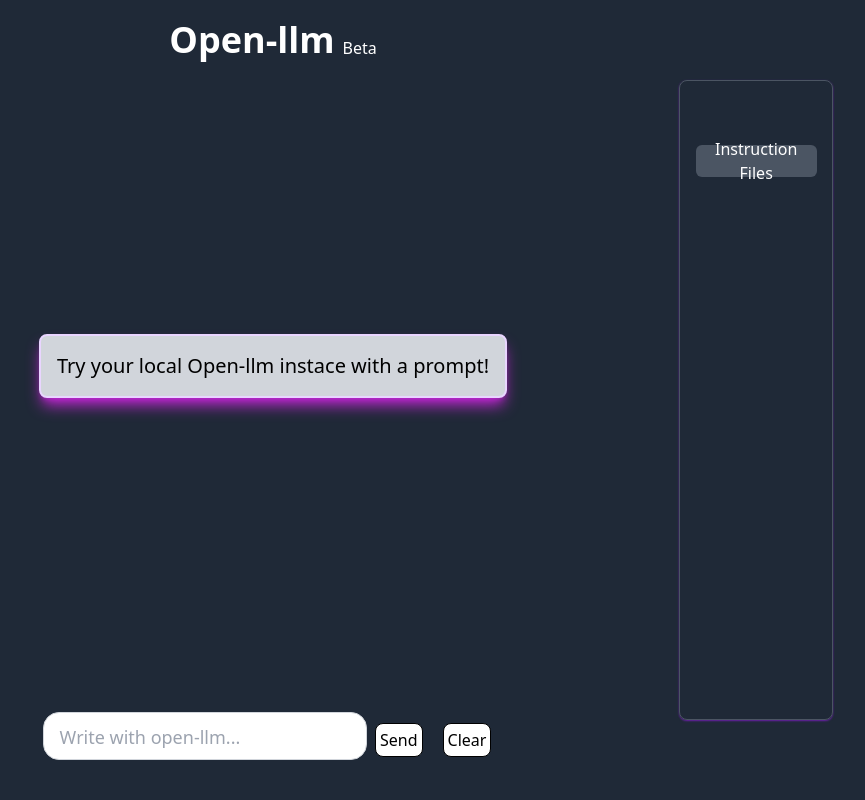
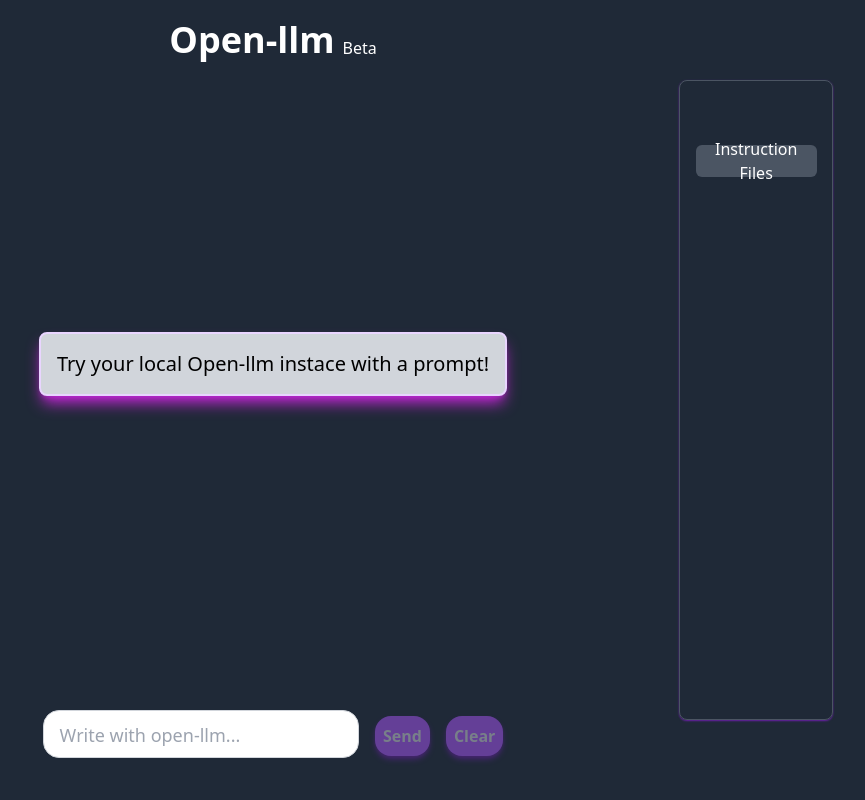
Before and after one commit to AljoschaBurger/open-llm, a React (Create React App) app in the folder frontend/: page / in a window 1280 px wide. Shown: the whole page, without its empty margins (407-1272 px from the left). Built offline with nearby package versions, Linux system fonts and the light colour scheme.

Commit message:
finally functional instructions!

```diff
--- a/frontend/src/llm/InstructionFileList.tsx
+++ b/frontend/src/llm/InstructionFileList.tsx
@@ -37,15 +37,15 @@ export default function InstructionFileList({ onClose }: InstructionFileListProp
 
     const [activeInstruction, setActiveInstruction] = useState(localStorage.getItem("activeInstruction") ?? "");
 
-    const handleClick = (index: number) => {
-        if (activeInstruction === String(index)) {
+    const handleClick = (index: number, name: string) => {
+        if ((activeInstruction === name)) {
             setActiveInstruction("");
             localStorage.setItem("activeInstruction", "");
             return;
         }
 
-        localStorage.setItem("activeInstruction", String(index));
-        setActiveInstruction(String(index));
+        localStorage.setItem("activeInstruction", name);
+        setActiveInstruction(name);
     }
 
     const [isAddModalOpen, setIsAddModalOpen] = useState<boolean>(false);
@@ -69,10 +69,10 @@ export default function InstructionFileList({ onClose }: InstructionFileListProp
                     {
                         instructionFiles.length !== 0 ? (
                             instructionFiles.map((file, index) => (
-                                activeInstruction == String(index) ? (
-                                    <button onClick={() => handleClick(index)} key={index} className="flex items-center justify-center text-sm h-10 p-3 w-[90%] bg-white border-purple-400 shadow-md shadow-purple-600 border rounded-full scale-110 transition-transform duration-200 overflow-hidden flex-shrink-0">{file.name}</button>
+                                activeInstruction == file.name ? (
+                                    <button onClick={() => handleClick(index, file.name)} key={index} className="flex items-center justify-center text-sm h-10 p-3 w-[90%] bg-white border-purple-400 shadow-md shadow-purple-600 border rounded-full scale-110 transition-transform duration-200 overflow-hidden flex-shrink-0">{file.name}</button>
                                     ) : (
-                                    <button onClick={() => handleClick(index)} key={index} className="flex items-center justify-center text-sm h-10 border p-3 w-[90%] border-transparent bg-white rounded-full hover:scale-105 transition-transform duration-200 overflow-hidden flex-shrink-0">{file.name}</button>
+                                    <button onClick={() => handleClick(index, file.name)} key={index} className="flex items-center justify-center text-sm h-10 border p-3 w-[90%] border-transparent bg-white rounded-full hover:scale-105 transition-transform duration-200 overflow-hidden flex-shrink-0">{file.name}</button>
                                 )
                             )
                         )
@@ -82,9 +82,9 @@ export default function InstructionFileList({ onClose }: InstructionFileListProp
                     }
                 </div>
                 <div className="flex justify-center gap-x-2">
-                    <button onClick={() => setIsAddModalOpen(true)} className="text-white font-bold w-[30%] border p-2 bg-green-400 shadow-lg border-green-700 shadow-gray-700 rounded-full hover:scale-105 transition-transform duration-200 overflow-auto">Add</button>
-                    <button disabled={instructionFiles.length === 0} className={`text-white font-bold w-[30%] border p-2 bg-red-400 shadow-lg border-red-700 disabled:bg-gray-500 disabled:border-none disabled:hover:scale-100 disabled:text-gray-300 disabled:cursor-not-allowed disabled:opacity-50  shadow-gray-700 rounded-full hover:scale-105 transition-transform duration-200 overflow-auto`}>Del</button>
-                    <button disabled={instructionFiles.length === 0} className="text-white font-bold w-[30%] border p-2 bg-orange-400 shadow-lg border-orange-700 shadow-gray-700 disabled:bg-gray-500 disabled:border-none disabled:hover:scale-100 disabled:text-gray-300 disabled:cursor-not-allowed disabled:opacity-50 rounded-full hover:scale-105 transition-transform duration-200 overflow-auto">Edit</button>
+                    <button onClick={() => setIsAddModalOpen(true)} className="text-white font-bold w-[30%] border p-2 bg-purple-500 shadow-lg border-none shadow-gray-700 rounded-full hover:scale-105 transition-transform duration-200 overflow-auto">Add</button>
+                    <button disabled={instructionFiles.length === 0} className={`text-white font-bold w-[30%] border p-2 bg-purple-500 shadow-lg border-none disabled:bg-gray-500 disabled:border-none disabled:hover:scale-100 disabled:text-gray-300 disabled:cursor-not-allowed disabled:opacity-50  shadow-gray-700 rounded-full hover:scale-105 transition-transform duration-200 overflow-auto`}>Del</button>
+                    <button disabled={instructionFiles.length === 0} className="text-white font-bold w-[30%] border p-2 bg-purple-500 shadow-lg border-none shadow-gray-700 disabled:bg-gray-500 disabled:border-none disabled:hover:scale-100 disabled:text-gray-300 disabled:cursor-not-allowed disabled:opacity-50 rounded-full hover:scale-105 transition-transform duration-200 overflow-auto">Edit</button>
 
                 </div>
                 </div>
--- a/frontend/src/llm/chat.tsx
+++ b/frontend/src/llm/chat.tsx
@@ -1,4 +1,4 @@
-import { useEffect, useState, useRef } from "react";
+import { useEffect, useState, useRef, useMemo } from "react";
 import PromptRequest from "./request";
 import localforage from "localforage";
 import Header from "./Header";
@@ -24,7 +24,7 @@ export default function Chat() {
 
     const [history, setHistory] = useState<ChatEntry[]>([]);
     const [prompt, setPrompt] = useState("");
-    const [isAtBottom, setIsAtBottom] = useState(true); // New state for scroll position
+    const [isAtBottom, setIsAtBottom] = useState(true);
 
     const getNextId = (): number => {
       return history.length > 0
@@ -59,17 +59,35 @@ export default function Chat() {
     }
 
     const sendPrompt = async () => {
+        updateLocalStorageLength();
         const currentPrompt = prompt;
         setIsAtBottom(true); // Force scroll to bottom when user sends a message
         addPromptToHistory(currentPrompt);
         setPrompt("");
 
+        interface ChatRequest {
+          prompt: string;
+          instruction?: string;
+        }
+
         const responseId = addResponseToHistory();
+
+        const payload: ChatRequest = {
+          prompt: currentPrompt
+        };
+
+        const instruction = localStorage.getItem("activeInstruction");
+
+        if (instruction && instruction.trim() !== "") {
+            payload.instruction = instruction;
+        }
+
+        console.log(localStorage.getItem("activeInstruction"));
 
         const response = await fetch("http://localhost:8080/ask", {
           method: "POST",
           headers: { "Content-Type": "application/json" },
-          body: JSON.stringify({ prompt: currentPrompt }),
+          body: JSON.stringify(payload),
         });
 
         const reader = response.body!.getReader();
@@ -164,11 +182,23 @@ export default function Chat() {
     async function clearLocalForage() {
       try {
         await localforage.clear();
+        updateLocalStorageLength();
         window.location.reload();
       } catch (err) {
         console.error("Error while trying to clear localforage", err);
       }
     }
+
+    const [localStorageSize, setLocalStorageSize] = useState<number>(0);
+
+    async function updateLocalStorageLength() {
+        const length = await localforage.length();
+        setLocalStorageSize(length);
+    }
+
+    useEffect(() => {
+      updateLocalStorageLength();
+    }, [history]);
 
     const [showInstructions, setShowInstructions] = useState(false);
 
@@ -225,7 +255,7 @@ export default function Chat() {
                 <div className="flex justify-center bg-gray-300 p-4 text-xl rounded-lg shadow-fuchsia-600 shadow-lg border-2 border-purple-200">Try your local Open-llm instace with a prompt!</div>
               )
             }
-            <div className="flex flex-row mt-10 mb-10 items-center justify-center w-[40%]">
+            <div className="flex flex-row mt-10 mb-10 items-center justify-center w-[40%] gap-x-2">
               <PromptRequest
                 value={prompt}
                 onChange={setPrompt}
@@ -233,8 +263,8 @@ export default function Chat() {
                 minRows={1}
                 onKeyDown={handleKeyDown}
               />
-              <div className="flex ml-2 justify-end mr-3"><button onClick={sendPrompt} className="border border-md border-black rounded-lg p-1 mt-2 bg-white">Send</button></div>
-              <div className="flex ml-2 justify-end mr-3"><button onClick={clearLocalForage} className="border border-md border-black rounded-lg p-1 mt-2 bg-white">Clear</button></div>
+              <div className="flex ml-2 justify-end mb-1"><button onClick={sendPrompt} disabled={prompt.length === 0} className="disabled:border-none disabled:hover:scale-100 disabled:text-gray-300 disabled:cursor-not-allowed disabled:opacity-50 border h-10 text-white font-bold bg-purple-500 shadow-md shadow-purple-800 border-purple-400 rounded-2xl p-2 mt-2 hover:scale-110 transition-transform duration-200">Send</button></div>
+              <div className="flex ml-2 justify-end mb-1"><button onClick={clearLocalForage} disabled={Number(localStorageSize) === 0} className="disabled:border-none disabled:hover:scale-100 disabled:text-gray-300 disabled:cursor-not-allowed disabled:opacity-50 border h-10 text-white font-bold bg-purple-500 shadow-md shadow-purple-800 border-purple-400 rounded-2xl p-2 mt-2 hover:scale-110 transition-transform duration-200">Clear</button></div>
             </div>
         </div>
         <div className="absolute mt-16 right-10 top-4 bottom-0 flex flex-col items-center w-[12%] border h-[80%] border-gray-600 shadow-sm shadow-purple-800 rounded-lg">
```
